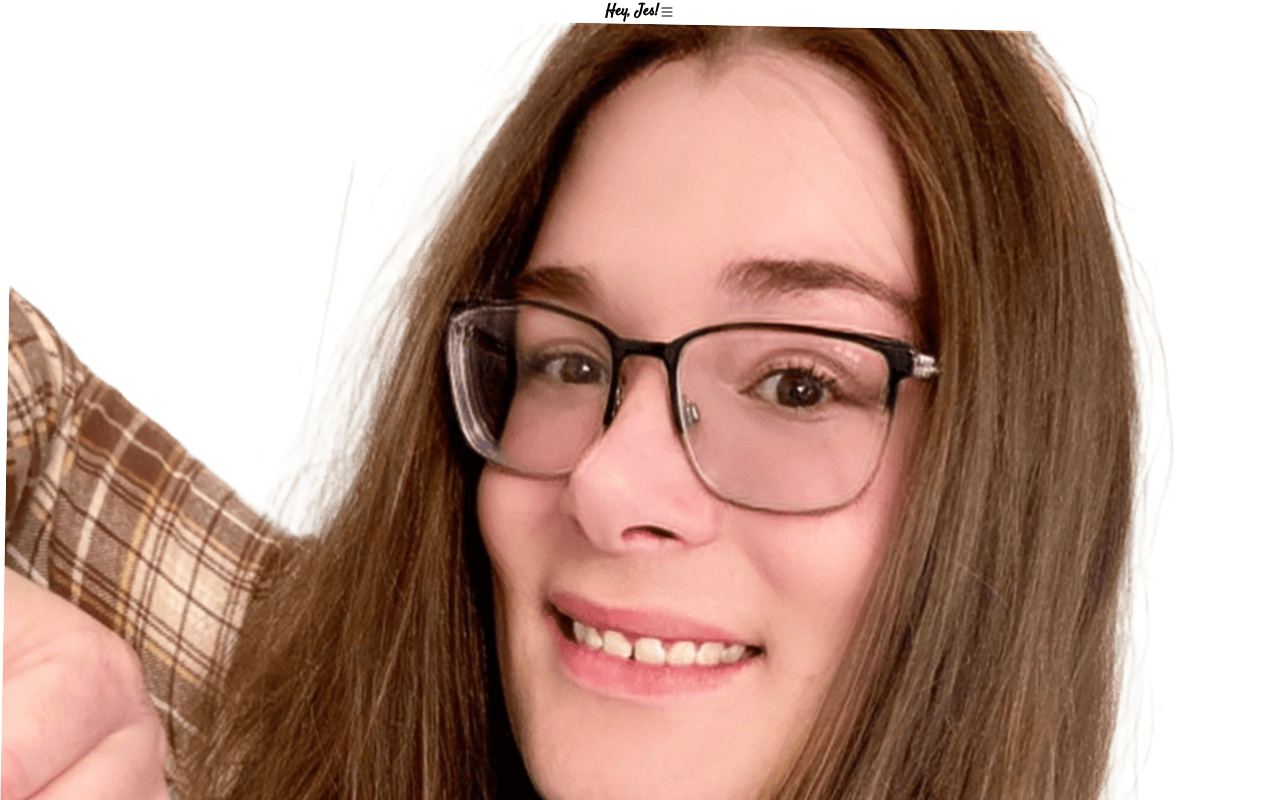
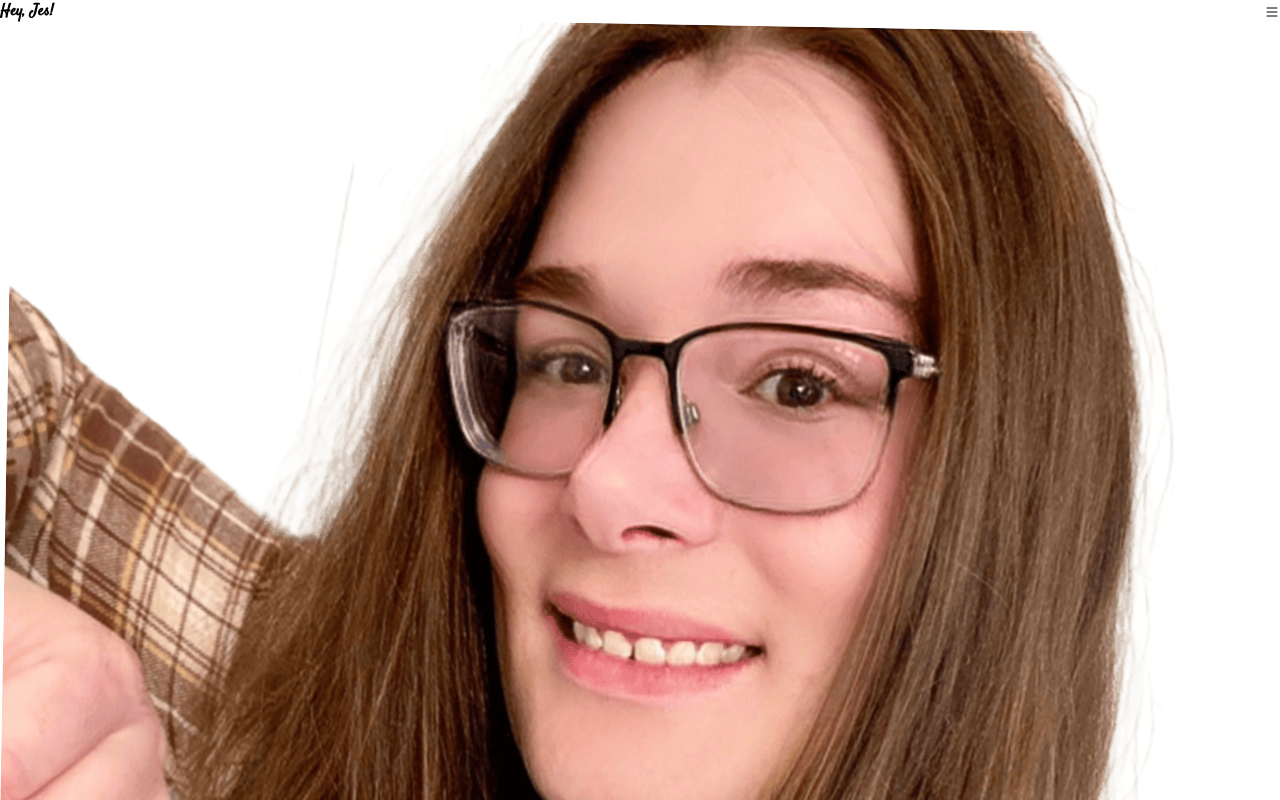
Before and after one commit to JoshuaSand0val/joshuasand0val.github.io, a React (Vite) app: page / in a window 1280 px wide. Shown: the top 800 px of the page. Built offline with nearby package versions, Linux system fonts and the light colour scheme.

Commit message:
Corrected Header backdrop-filter on largest devices.

```diff
--- a/src/App.module.css
+++ b/src/App.module.css
@@ -36,7 +36,7 @@
 		mask-mode: alpha;
 		mask-image: radial-gradient(black, transparent 75%);
 		mask-size: 100% 100%;
-		transform: rotate(35deg) translateY(-50%) translate(-16px);
+		transform: rotate(27deg) translateY(-50%) translate(-16px);
 		transform-origin: top left;
 		opacity:
 			var(--light, var(--low-opacity))
--- a/src/components/Header.module.css
+++ b/src/components/Header.module.css
@@ -6,6 +6,21 @@
 		var(--phone-to-desktop, sticky);
 	top: 0;
 	z-index: var(--z-sticky);
+	display: block;
+	&::before {
+		position: absolute;
+		inset: 0;
+		z-index: -1;
+		content: "";
+		mask-mode: alpha;
+		mask-image: linear-gradient(to bottom, black 50%, transparent);
+		mask-size: 100% 100%;
+		backdrop-filter: var(--light-blur);
+	}
+}
+
+.wrapper {
+	position: relative;
 	display: flex;
 	flex-flow: row nowrap;
 	align-items: center;
@@ -16,16 +31,6 @@
 	padding-inline-start: max(var(--margin-size), var(--safe-left));
 	padding-inline-end: max(var(--margin-size), var(--safe-right));
 	margin-inline: auto;
-	&::before {
-		position: absolute;
-		inset: 0;
-		z-index: -1;
-		content: "";
-		mask-mode: alpha;
-		mask-image: linear-gradient(to bottom, black 50%, transparent);
-		mask-size: 100% 100%;
-		backdrop-filter: var(--light-blur);
-	}
 }
 
 .title {
--- a/src/components/Header.tsx
+++ b/src/components/Header.tsx
@@ -8,6 +8,7 @@ export default function Header() {
 
 	return (
 		<header className={styles.container}>
+			<div className={styles.wrapper}>
 				<h4 className={styles.title}>
 					<Link to="/" content="Hey, Jes!" />
 				</h4>
@@ -22,6 +23,7 @@ export default function Header() {
 					<a className={styles.optionLink} href="https://github.com/joshuasand0val">Github</a>
 					<a className={styles.optionLink} href="https://linkedin.com/in/heyjes/">Linkedin</a>
 				</nav>
+			</div>
 		</header>
 	);
 }
```
Also changed, not shown: 1 other file (tests, documents, lock files or other folders). Lines whose indentation alone changed are shown as unchanged.
